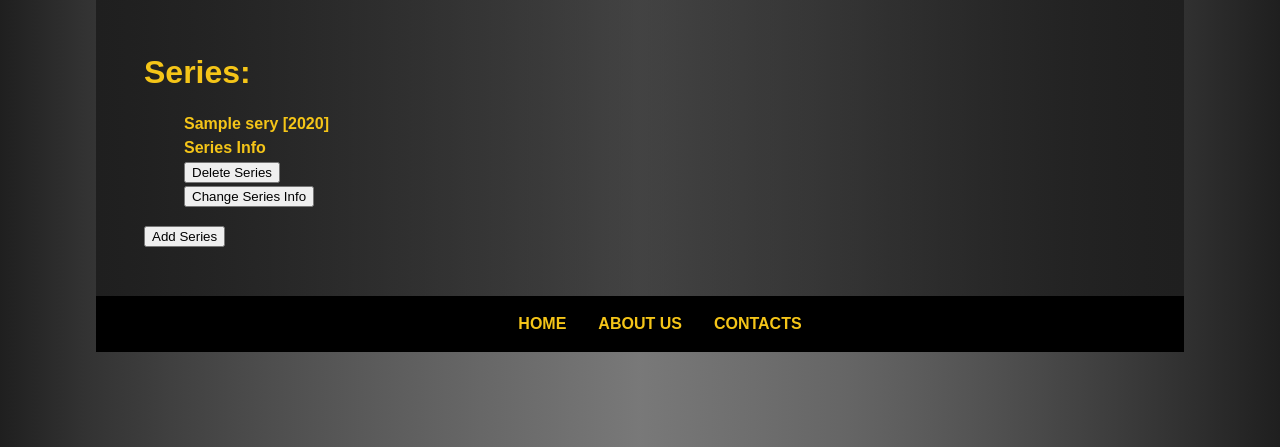
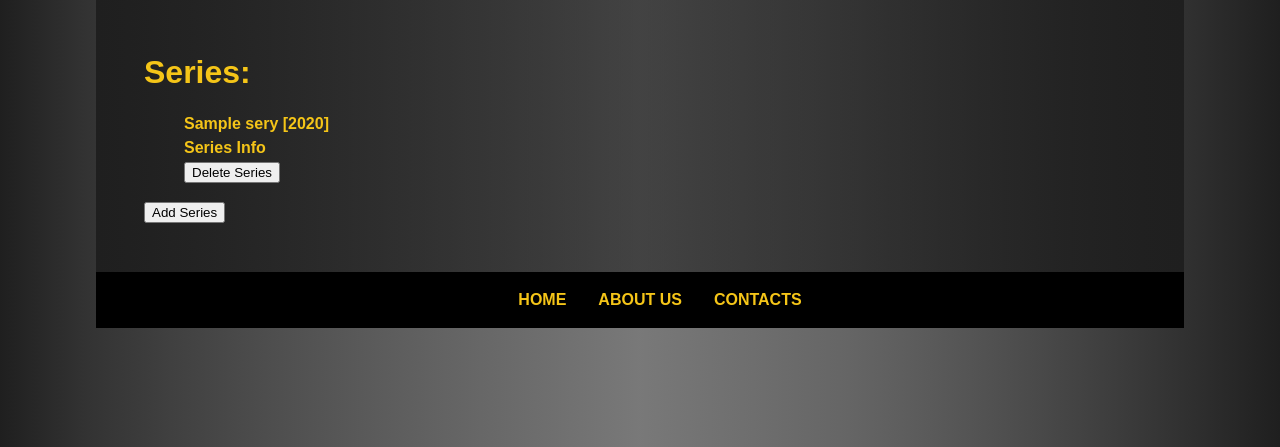
Before and after one commit to xaoccc/TV-Series-Library, a Django app: template TV_series/templates/index.html in a window 1280 px wide. Shown: the part 56-503 px from the top of the page. Run offline with Django 4.2, Linux system fonts and the light colour scheme; tables that the repository leaves empty hold one stand-in row (values such as "Sample post"); the template is opened without the code that fills it: values that come from a table or form of the project are taken from there, most other values are stand-ins (such as "Sample title", 1, 10 or a date in 2020); data that the repository does not hold is empty.

Commit message:
update script.js

```diff
--- a/TV_series/static/css/style.css
+++ b/TV_series/static/css/style.css
@@ -63,6 +63,6 @@ a {
     display: block;
 }
 
-#add-series-form, .update-series-form {
+#add-series-form, #update-series-form {
     display: none;
 }
--- a/TV_series/static/script.js
+++ b/TV_series/static/script.js
@@ -2,33 +2,32 @@ document.addEventListener('DOMContentLoaded', function() {
     var addNewSeries = document.getElementById('add-series');
     var newSeriesForm = document.getElementById('add-series-form');
 
-    var updateSeries = document.getElementsByClassName('update-series');
-    var updateSeriesForms = document.getElementsByClassName('update-series-form');
-
-    addNewSeries.addEventListener('click', function(event) {
-        newSeriesForm.style.display = 'block';
-    });
-
-    for (var i = 0; i < updateSeries.length; i++) {
-        if (updateSeries[i]) {
-            (function(index) {
-                updateSeries[index].addEventListener('click', function(event) {
-                    if (updateSeriesForms[index]) {
-                        updateSeriesForms[index].style.display = (updateSeriesForms[index].style.display === 'block') ? 'none' : 'block';
-                    }
-                });
-            })(i);
-        }
+    if (newSeriesForm) {
+        addNewSeries.addEventListener('click', function(event) {
+            newSeriesForm.style.display = 'block';
+        });
     }
 
+    var updateSeries = document.getElementById('update-series');
+    var updateSeriesForm = document.getElementById('update-series-form');
+
+    if (updateSeriesForm) {
+        updateSeries.addEventListener('click', function(event) {
+            updateSeriesForm.style.display = 'block';
+        });
+    }
+
+
     document.addEventListener('click', function(event) {
-    if (!newSeriesForm.contains(event.target) && event.target !== addNewSeries) {
-        newSeriesForm.style.display = 'none';
+        if (newSeriesForm) {
+            if (!newSeriesForm.contains(event.target) && event.target !== addNewSeries) {
+                newSeriesForm.style.display = 'none';
+            }
         }
 
-    for (var i = 0; i < updateSeriesForms.length; i++) {
-        if (updateSeriesForms[i] && !updateSeriesForms[i].contains(event.target) && event.target !== updateSeries[i]) {
-            updateSeriesForms[i].style.display = 'none';
+        if (updateSeriesForm) {
+            if (!updateSeriesForm.contains(event.target) && event.target !== updateSeries) {
+                updateSeriesForm.style.display = 'none';
             }
         }
     });
--- a/TV_series/templates/index.html
+++ b/TV_series/templates/index.html
@@ -15,17 +15,7 @@
                     <button type="submit">Delete Series</button>
                 </form>
 
-                <button class="update-series">Change Series Info</button>
 
-                <form class="update-series-form" method="POST" action="{% url 'update_series_info' %}">
-
-                    <fieldset>
-                        {% csrf_token %}
-                        <input type="hidden" name="series_id" value="{{ series.id }}">
-                        {{ update_series_form }}
-                        <button type="submit">Submit</button>
-                    </fieldset>
-                </form>
             </div>
         </li>
 
```
Also changed, not shown: TV_series/templates/details.html (+12 -0 lines).
